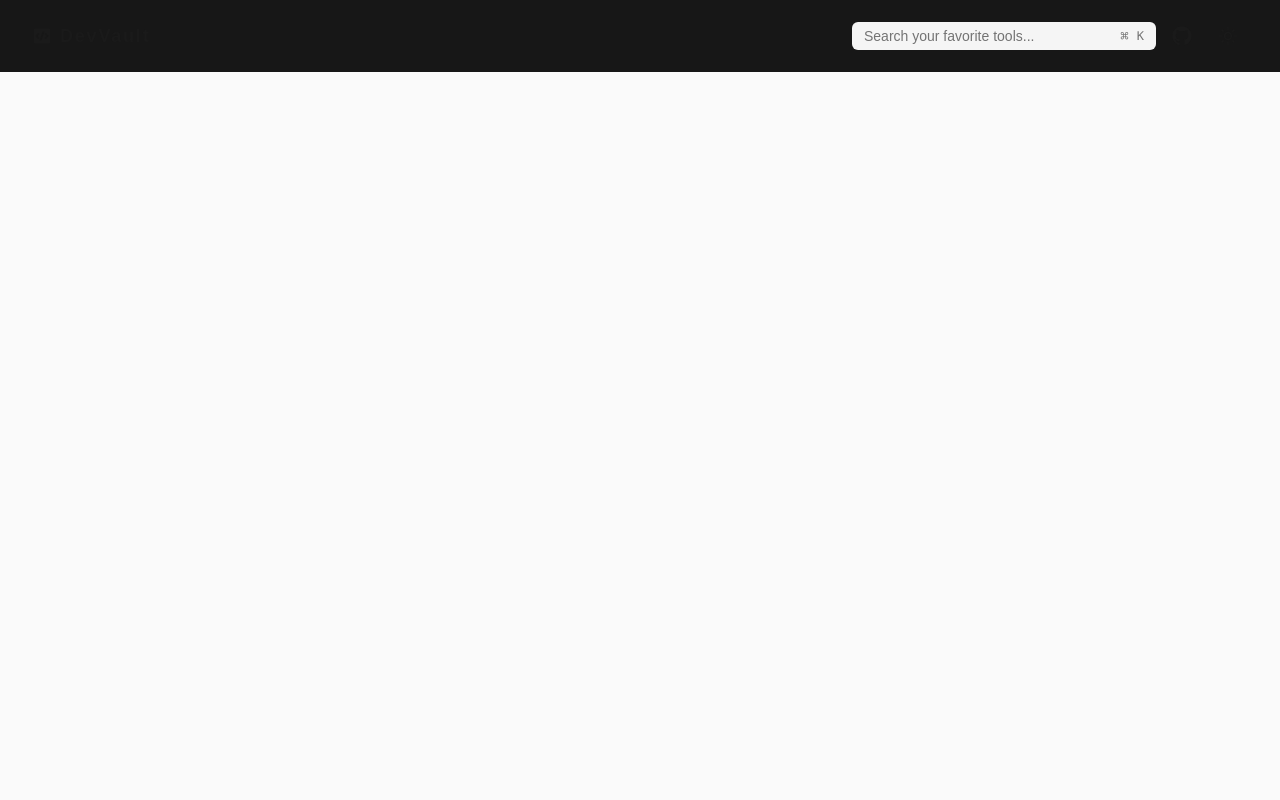
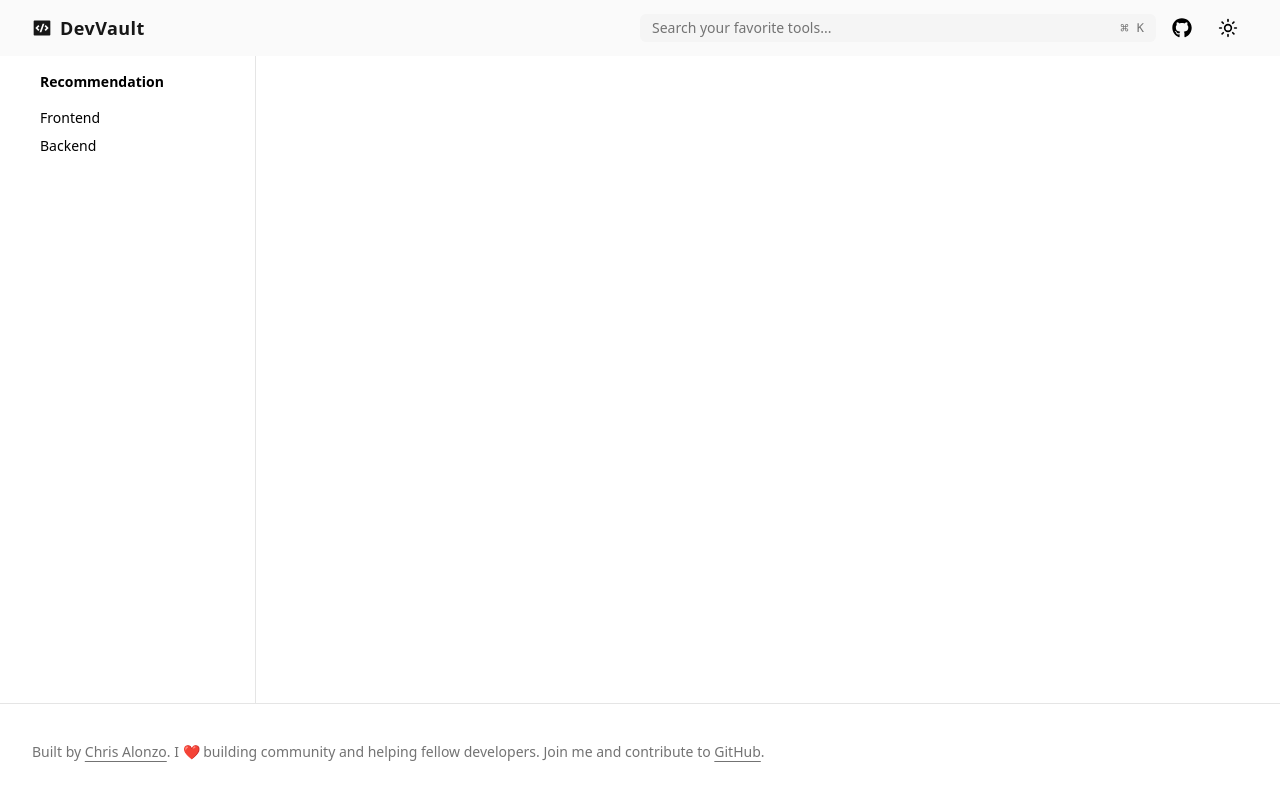
Before and after one commit to achris-alonzo30/DevVault, a Next.js app: page /explore in a window 1280 px wide. Built offline with nearby package versions, Linux system fonts and the light colour scheme.

Commit message:
create the layout for the explore page and create new Sidebar and Footer components

```diff
--- a/src/app/explore/page.tsx
+++ b/src/app/explore/page.tsx
@@ -1,15 +1,20 @@
 "use client";
 
+import { Footer } from "@/components/Footer";
 import { Navbar } from "@/components/Navbar";
+import { Sidebar } from "@/components/Sidebar";
 
 export default function Explore() {
     return (
-        <div className="w-full h-full">
+        <div className="flex flex-col min-h-screen">
             <Navbar />
-            {/* navbar */}
-            {/* sidebar */}
-            {/* main */}
-            {/* footer */}
+            <div className="flex flex-1 overflow-hidden">
+                <Sidebar />
+                <main className="flex-1 overflow-y-auto">
+                    {/* Main content */}
+                </main>
+            </div>
+            <Footer />
         </div>
     )
 }
--- a/src/app/globals.css
+++ b/src/app/globals.css
@@ -9,22 +9,22 @@ body,
 }
 
 :root {
-  --background: #fafafa;
-  --foreground: #1a1a1a;
+  --background: #F5F5F5;
+  --foreground: #171717;
 }
 
 @media (prefers-color-scheme: dark) {
   :root {
-    --background: #1a1a1a;
-    --foreground: #fafafa;
+    --background: #171717;
+    --foreground: #F5F5F5;
   }
 }
-
+/*
 body {
   color: var(--foreground);
   background: var(--background);
   font-family: Arial, Helvetica, sans-serif;
-}
+} */
 
 @layer utilities {
   .text-balance {
--- a/src/app/page.tsx
+++ b/src/app/page.tsx
@@ -42,7 +42,7 @@ export default function Home () {
     >
       <div className="relative z-10 flex flex-col items-center">
         <span className="mb-1.5 inline-block rounded-full bg-neutral-600/50 px-3 py-1.5 text-sm font-bold">
-          Just Launched!
+          JOIN THE COMMUNITY
         </span>
         <h1 className="max-w-3xl bg-gradient-to-br from-white to-neutral-400 bg-clip-text text-center text-3xl font-medium leading-tight text-transparent sm:text-5xl sm:leading-tight md:text-7xl md:leading-tight">
           Developer&apos;s Essential Toolkit
--- a/src/components/Footer.tsx
+++ b/src/components/Footer.tsx
@@ -1,7 +1,32 @@
+import Link from "next/link";
+
 export const Footer = () => {
-    return (
-        <footer>
+	return (
+		<footer className='py-6 md:px-8 md:py-0 border-t'>
+			<nav className='flex flex-col items-center justify-between gap-4 md:h-24 md:flex-row'>
+				<ul className='text-balance text-center text-sm leading-loose text-muted-foreground md:text-left'>
+					Built by{" "}
+					<Link
 
-        </footer>
-    )
-}
+						target='_blank'
+                        rel='noreferrer noopener'
+                        href='https://www.linkedin.com/in/lonzochris'
+						className='font-medium underline underline-offset-4 dark:hover:text-neutral-100 hover:text-neutral-900'
+					>
+						Chris Alonzo
+					</Link>
+					. I ❤️ building community and helping fellow developers. Join me and contribute to{" "}
+					<Link
+						target='_blank'
+						rel='noreferrer noopener'
+                        href='https://github.com/achris-alonzo30/DevVault'
+						className='font-medium underline underline-offset-4 dark:hover:text-neutral-100 hover:text-neutral-900'
+					>
+						GitHub
+					</Link>
+					.
+				</ul>
+			</nav>
+		</footer>
+	);
+};
--- a/src/components/Logo.tsx
+++ b/src/components/Logo.tsx
@@ -8,9 +8,9 @@ export const Logo = ({
     className?: string;
 }) => {
     return (
-        <Link href="/" className={cn("flex items-center gap-2 text-foreground", className)}>
-            <RiCodeBoxFill className="size-5 text-primary-500" />
-            <p className="text-lg font-semibold tracking-widest">DevVault</p>
+        <Link aria-label="DevVault App Logo" href="/" className={cn("flex items-center gap-2 dark:text-neutral-100 text-neutral-900", className)}>
+            <RiCodeBoxFill className="size-5" />
+            <p className="hidden sm:block text-lg font-semibold tracking-wide dark:text-neutral-100 text-neutral-900">DevVault</p>
         </Link>
     )
 }
--- a/src/components/Navbar.tsx
+++ b/src/components/Navbar.tsx
@@ -1,3 +1,4 @@
+import Link from "next/link";
 import { cn } from "@/lib/utils";
 import { useState } from "react";
 import { useScroll, useMotionValueEvent } from "framer-motion";
@@ -20,16 +21,23 @@ export const Navbar = () => {
         }
     });
     return (
-        <header className={cn("fixed left-0 right-0 top-0 z-50 py-4 transition-colors duration-300 ease-in-out bg-neutral-900",
-            scrolled && "bg-neutral-900/95 backdrop-blur-lg border-b border-neutral-800/50"
+        <header className={cn("fixed left-0 right-0 top-0 z-50 py-2 transition-colors duration-300 ease-in-out bg-neutral-50 dark:bg-neutral-900",
+            scrolled && "bg-neutral-100/95 dark:bg-neutral-900/95  backdrop-blur-lg border-bborder-neutral-200/50 dark:border-neutral-800/50"
         )}>
             <MaxWidthWrapper>
                 <nav className="flex items-center justify-between w-full">
-                    <Logo className="flex-1" />
-                    <ul className="flex-1 flex items-center gap-4 justify-end">
+                    <Logo className="md:flex-1" />
+                    <ul className="md:flex-1 flex items-center gap-4 justify-between md:justify-end">
                         {/* Search */}
                         <SearchCommand />
-                        <FaGithub className="size-5" />
+                        <Link
+                            target="_blank"
+                            rel='noreferrer noopener'
+                            aria-label="GitHub Repository"
+                            href="https://github.com/achris-alonzo30/DevVault"
+                        >
+                            <FaGithub className="size-5 cursor-pointer" />
+                        </Link>
                         <ModeToggle />
                     </ul>
                 </nav>
--- a/src/components/SearchCommand.tsx
+++ b/src/components/SearchCommand.tsx
@@ -28,8 +28,8 @@ export const SearchCommand = () => {
     return (
         <Dialog>
             <DialogTrigger asChild>
-                <div className="group flex items-center justify-center text-sm font-medium justify-between bg-muted hover:text-foreground py-1 rounded-md w-1/2 px-3">
-                    <p className="text-muted-foreground group-hover:text-foreground">Search your favorite tools...</p>
+                <div className="group flex-1 flex items-center justify-center text-sm font-medium justify-between bg-muted hover:text-foreground py-1 rounded-md w-[200px] px-3">
+                    <p className="text-muted-foreground group-hover:text-foreground truncate">Search your favorite tools...</p>
                     <kbd className="font-light flex text-sm items-center gap-2 text-muted-foreground group-hover:text-foreground">
                         <span>⌘</span>
                         <span className="text-[12px] font-medium">K</span>
--- a/src/components/Sidebar.tsx
+++ b/src/components/Sidebar.tsx
@@ -1,7 +1,19 @@
+import Link from "next/link";
+
 export const Sidebar = () => {
     return (
-        <aside>
-
+        <aside className="w-64 overflow-y-auto mt-[56px] hidden md:block">
+            <nav className="flex flex-col items-start text-sm gap-4 py-4 p-10 mx-auto w-full border-r h-full">
+                <h2 className="font-semibold">Recommendation</h2>
+                <ul className="flex flex-col gap-2">
+                    <Link href="/explore/frontend">
+                        Frontend
+                    </Link>
+                    <Link href="/explore/backend">
+                        Backend
+                    </Link>
+                </ul>
+            </nav>
         </aside>
     )
 }
```
Also changed, not shown: 1 other file (tests, documents, lock files or other folders).
